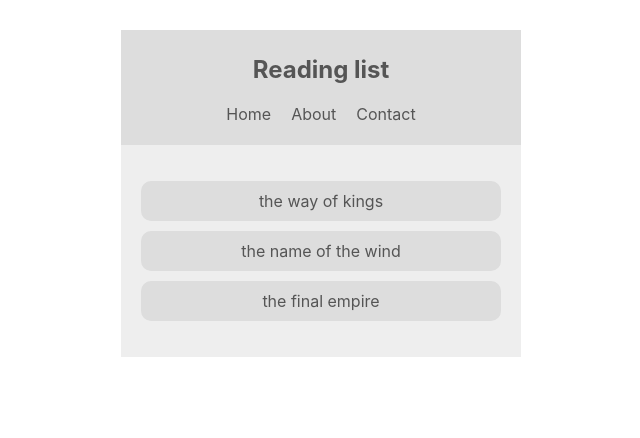
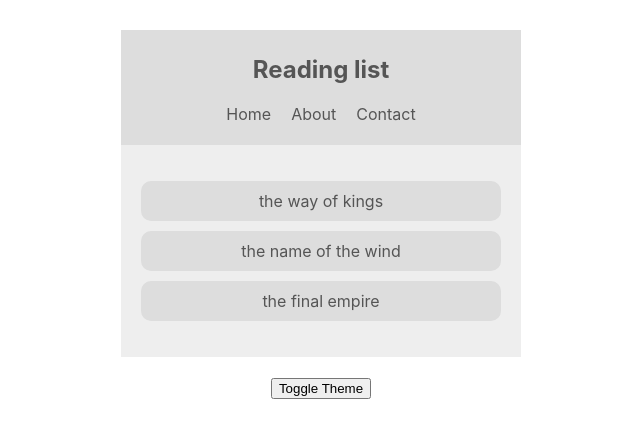
Before and after one commit to kharioki/Reading_list, a React (Create React App) app: page / in a window 1280 px wide. Shown: the top 438 px of the page, without its empty margins (319-959 px from the left). Built offline with nearby package versions, Linux system fonts and the light colour scheme.

Commit message:
toggling theme

```diff
--- a/src/App.js
+++ b/src/App.js
@@ -4,6 +4,7 @@ import ThemeContextProvider from './contexts/ThemeContext';
 
 import Navbar from './components/Navbar';
 import BookList from './components/BookList';
+import ThemeToggle from './components/ThemeToggle';
 
 function App() {
   return (
@@ -11,6 +12,7 @@ function App() {
       <ThemeContextProvider>
         <Navbar />
         <BookList />
+        <ThemeToggle />
       </ThemeContextProvider>
     </div>
   );
--- /dev/null
+++ b/src/components/ThemeToggle.js
@@ -0,0 +1,9 @@
+import React, { useContext } from 'react';
+import { ThemeContext } from '../contexts/ThemeContext';
+
+function ThemeToggle() {
+  const { toggleTheme } = useContext(ThemeContext);
+  return <button onClick={toggleTheme}>Toggle Theme</button>;
+}
+
+export default ThemeToggle;
--- a/src/contexts/ThemeContext.js
+++ b/src/contexts/ThemeContext.js
@@ -9,9 +9,17 @@ class ThemeContextProvider extends Component {
     dark: { syntax: '#ddd', ui: '#333', bg: '#555' }
   };
 
+  toggleTheme = () => {
+    this.setState({
+      isLightTheme: !this.state.isLightTheme
+    });
+  };
+
   render() {
     return (
-      <ThemeContext.Provider value={{ ...this.state }}>
+      <ThemeContext.Provider
+        value={{ ...this.state, toggleTheme: this.toggleTheme }}
+      >
         {this.props.children}
       </ThemeContext.Provider>
     );
```
